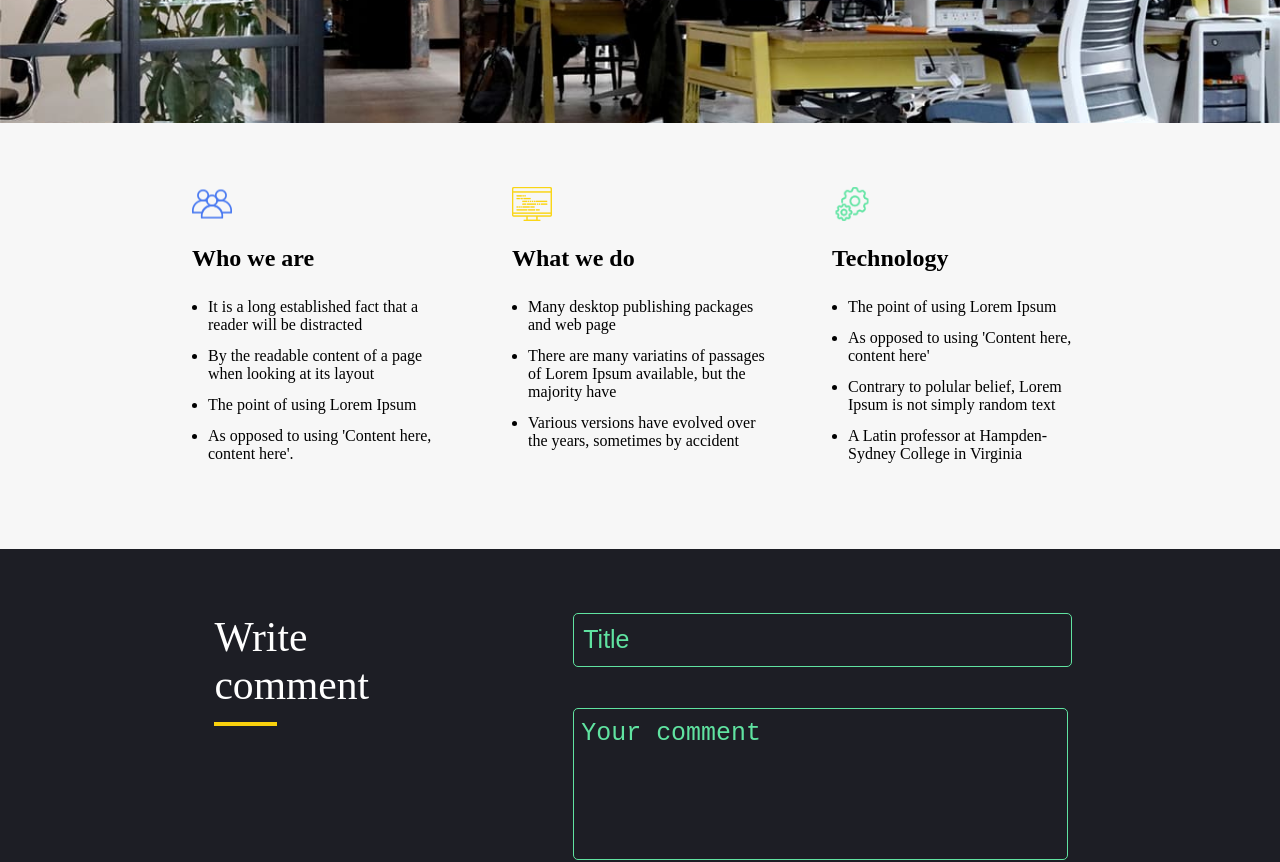
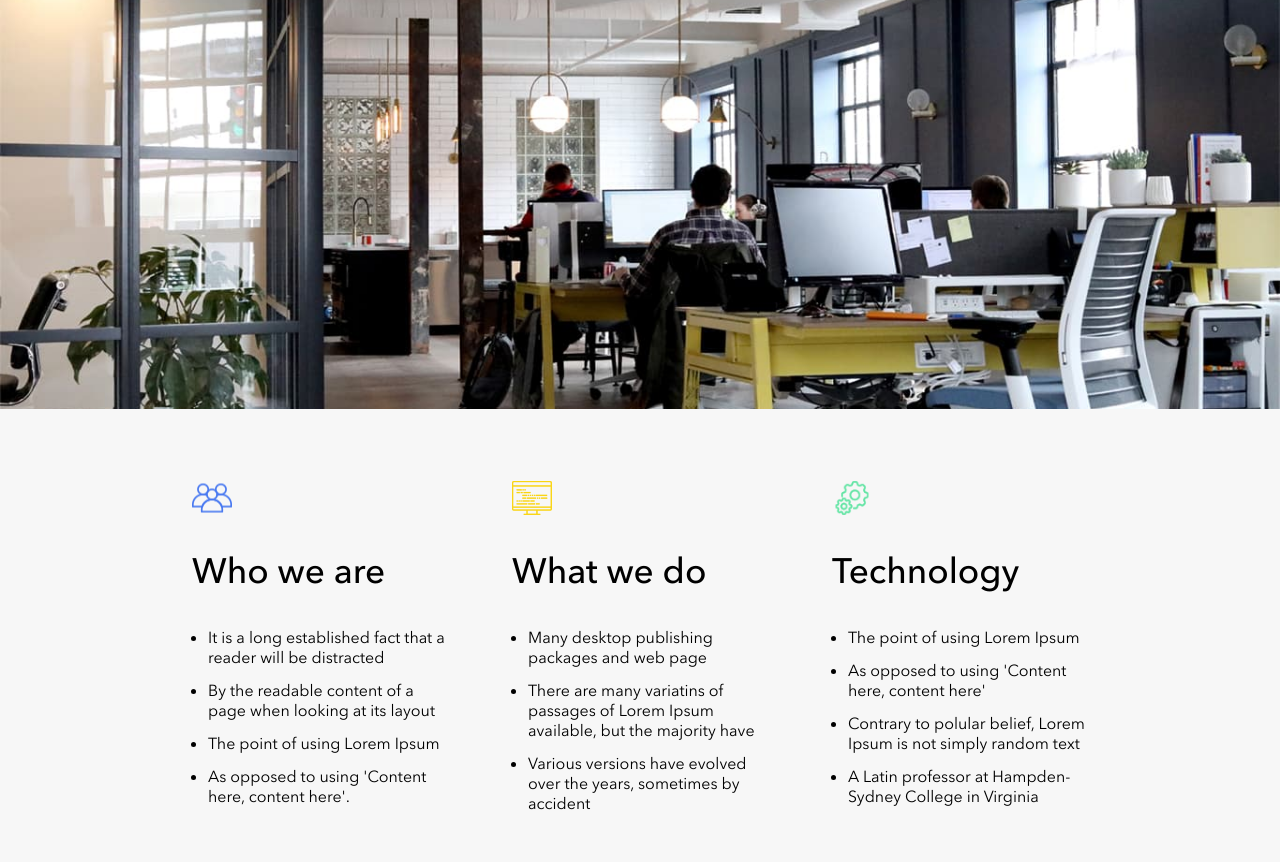
Before and after one commit to GavrilenkoGeorgi/test-codebrightly, a Vue app: page / in a window 1280 px wide. Shown: the part 640-1502 px from the top of the page. Built offline with nearby package versions, Linux system fonts and the light colour scheme; what vue-js-modal, vue-resource would draw is missing.

Commit message:
Variable font added

```diff
--- a/src/App.vue
+++ b/src/App.vue
@@ -52,6 +52,7 @@ export default {
 <style lang="sass">
 @import '@/assets/sass/mixins.sass'
 @import '@/assets/sass/vars.sass'
+@import '@/assets/sass/fonts.sass'
 
 html
   scroll-behavior: smooth
@@ -59,7 +60,7 @@ html
 body
   font-size: 16px
   margin: 0
-  font-family: 'Tahoma Regular'
+  // font-family: 'Tahoma Regular'
 
 .spacer
   flex: 1
@@ -101,6 +102,7 @@ nav
     color: black
     display: flex
     flex-direction: column
+    font-variation-settings: 'wght' 475
     +handheld(2, 600px)
       padding: 0em 1em 0em 1em
     +desktop(96dpi, 600px)
@@ -125,11 +127,13 @@ footer
   color: white
   background-color: $dark-background
   padding: 1em 1em 1em 1em
+  font-size: .75em
+  line-height: 1.5
   +handheld(2, 600px)
     padding: 1em 3em 1em 3em
-  line-height: 1.5
-  font-size: .75em
+    line-height: 1.5
+    font-size: .75em
   .copyrights
     color: $copyright-color
-
+    text-align: right
 </style>
--- /dev/null
+++ b/src/assets/sass/fonts.sass
@@ -0,0 +1,18 @@
+$default-font: 'Segoe UI', Tahoma, Geneva, Verdana, sans-serif
+
+@font-face
+  font-family: 'Avenir Next Variable'
+  font-display: swap
+  src: local('AvenirNext_Variable')
+  src: url('assets/fonts/AvenirNext_Variable.ttf') format('truetype-variations')
+
+body
+  font-family: $default-font
+
+@supports (font-variation-settings: 'wdth' 400)
+  body
+    font-family: 'Avenir Next Variable'
+    // 400-900
+    font-variation-settings: 'wght' 400
+    // 75-100
+    font-variation-settings: 'wdth' 100
--- a/src/views/AllComments.vue
+++ b/src/views/AllComments.vue
@@ -160,6 +160,7 @@ export default {
 
 h1
   font-size: 3em
+  font-variation-settings: 'wght' 475
 
 section
   padding: 0em 1em 0em 1em
@@ -192,6 +193,7 @@ section
     box-shadow: 5px 5px 20px -6px rgba(200,200,200,1)
     .comment-title
       font-size: 1.3em
+      font-variation-settings: 'wght' 550
     .comment-body
       color: gray
 
--- a/src/views/Home.vue
+++ b/src/views/Home.vue
@@ -184,8 +184,12 @@ export default {
     +desktop(96dpi, 600px)
       width: 85%
   h1
-    font-size: 2em
+    font-size: 2.3em
+    font-variation-settings: 'wght' 500
+    line-height: 1.2
     +handheld(2, 600px)
+      font-size: 4em
+    +desktop(96dpi, 600px)
       font-size: 4em
 
 .home-title
@@ -210,17 +214,20 @@ export default {
     flex-direction: column
     +handheld(2, 600px)
       flex-direction: row
-      padding: 2em 0em 2em 0em
+      padding: 2.5em 0em 2.5em 0em
       width: $main-layout-width
     +desktop(96dpi, 900px)
       flex-direction: row
-      padding: 2em 0em 2em 0em
+      padding: 2.5em 0em 2.5em 0em
       width: $main-layout-width
 
 .description
   flex-grow: 1
   flex-basis: 0
   padding: 2em
+  h2
+    font-size: 2.2em
+    font-variation-settings: 'wght' 500
   ul
     padding-left: 1em
   li
@@ -256,6 +263,7 @@ export default {
       flex-direction: row
   p
     margin: 0
+    font-variation-settings: 'wght' 575
 
 .form-title
   flex: 0 35%
--- a/src/views/SingleComment.vue
+++ b/src/views/SingleComment.vue
@@ -60,6 +60,7 @@ export default {
     width: 50%
   h1
     font-size: 1.6em
+    font-variation-settings: 'wght' 475
   p
     font-size: .9em
     line-height: 1.6
```
Also changed, not shown: src/assets/fonts/AvenirNext_Variable.ttf (added), src/assets/fonts/Sofia Pro Regular.ttf (added).
